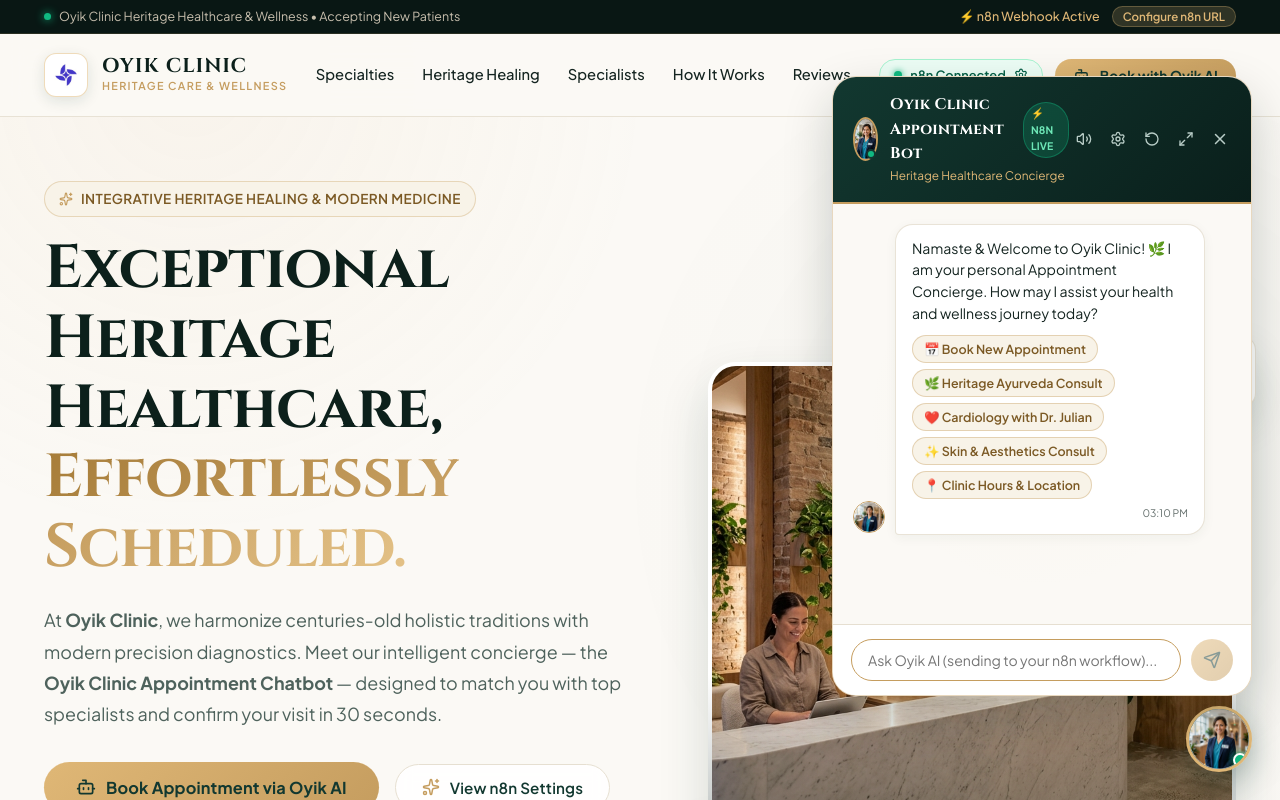
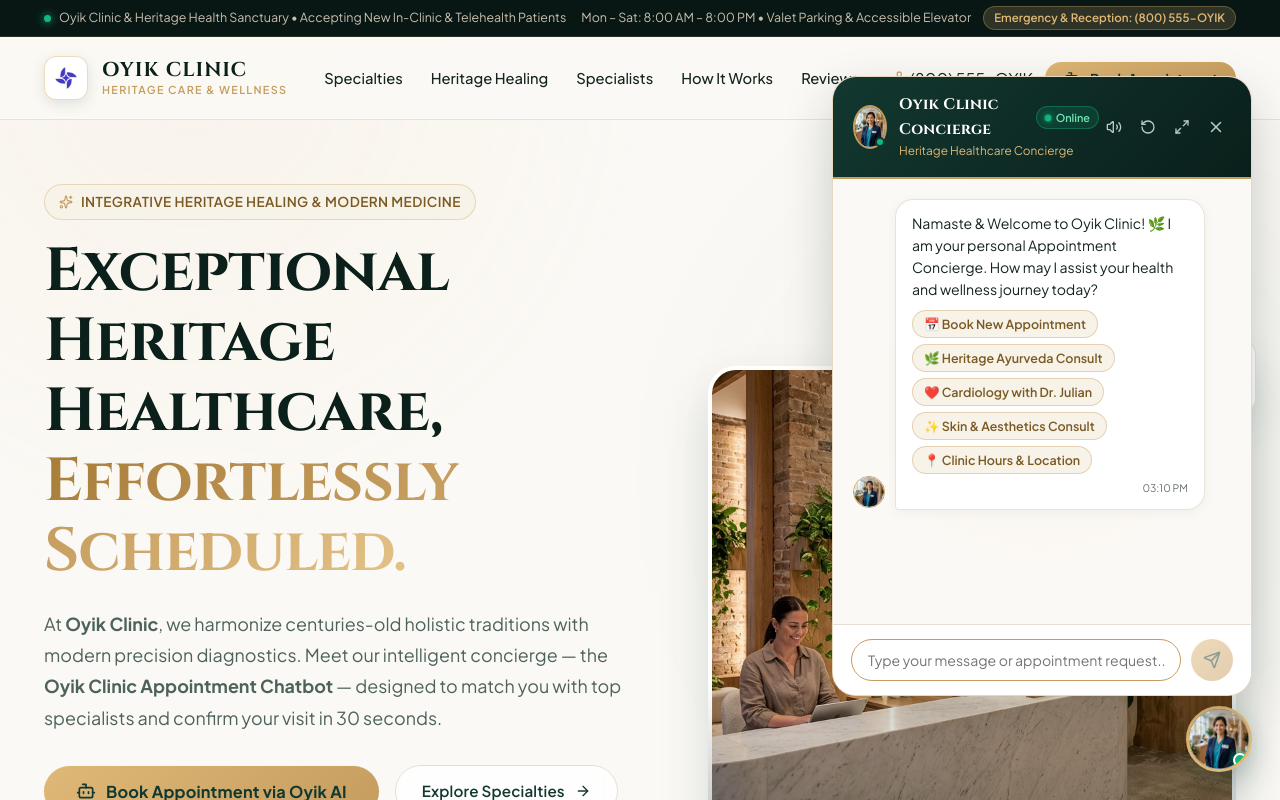
Before and after one commit to harsh-oyik/Oyik_Clinic_Appointment_Chatbot, a React (Vite) app: page / in a window 1280 px wide. Both pictures are taken after a click on the button "Book Appointment via Oyik AI". Shown: the top 800 px of the page. Built offline with nearby package versions, Linux system fonts and the light colour scheme.

Commit message:
feat: polish patient UI by removing developer n8n elements and upgrading to professional clinic concierge design

```diff
--- a/src/App.css
+++ b/src/App.css
@@ -1149,7 +1149,8 @@
   margin-bottom: 22px;
 }
 
-.footer-n8n-badge {
+.footer-n8n-badge,
+.footer-accreditation-badge {
   display: inline-flex;
   align-items: center;
   gap: 8px;
@@ -1166,15 +1167,6 @@
   height: 7px;
   border-radius: 50%;
   background: var(--color-success);
-}
-
-.footer-n8n-link {
-  color: var(--color-gold-light);
-  text-decoration: underline;
-  font-weight: 600;
-  cursor: pointer;
-  background: none;
-  border: none;
 }
 
 .footer-col-title {
@@ -1501,26 +1493,33 @@
   letter-spacing: 0.02em;
 }
 
-.header-mode-tag {
-  font-size: 0.65rem;
-  font-weight: 700;
-  text-transform: uppercase;
-  padding: 2px 7px;
+.header-online-pill {
+  display: inline-flex;
+  align-items: center;
+  gap: 5px;
+  font-size: 0.68rem;
+  font-weight: 600;
+  color: #6ee7b7;
+  background: rgba(16, 185, 129, 0.15);
+  border: 1px solid rgba(16, 185, 129, 0.35);
+  padding: 2px 8px;
   border-radius: var(--radius-full);
-  cursor: pointer;
-  transition: all var(--transition-fast);
-}
-
-.tag-n8n {
-  background: rgba(16, 185, 129, 0.2);
-  color: #6ee7b7;
-  border: 1px solid rgba(16, 185, 129, 0.4);
-}
-
-.tag-demo {
-  background: rgba(245, 158, 11, 0.2);
-  color: #fcd34d;
-  border: 1px solid rgba(245, 158, 11, 0.4);
+}
+
+.online-indicator-dot {
+  width: 6px;
+  height: 6px;
+  border-radius: 50%;
+  background-color: #10b981;
+  box-shadow: 0 0 6px rgba(16, 185, 129, 0.8);
+  display: inline-block;
+  animation: pulse-dot 2s infinite;
+}
+
+@keyframes pulse-dot {
+  0% { transform: scale(0.95); opacity: 0.7; }
+  50% { transform: scale(1.15); opacity: 1; }
+  100% { transform: scale(0.95); opacity: 0.7; }
 }
 
 .header-subtitle {
--- a/src/App.jsx
+++ b/src/App.jsx
@@ -1,4 +1,3 @@
-
 import React, { useState, useEffect } from 'react';
 import './App.css';
 import Navbar from './components/Navbar';
@@ -11,7 +10,6 @@ import Testimonials from './components/Testimonials';
 import Footer from './components/Footer';
 import OyikChatbot from './components/OyikChatbot';
 import ChatLauncher from './components/ChatLauncher';
-import N8nModal from './components/N8nModal';
 
 const DEFAULT_WEBHOOK_URL =
   'https://oyik.cloud/webhook/754890e6-d157-481d-9fa1-32d8563e39e9/chat';
@@ -28,10 +26,7 @@ const generateSessionId = () => {
 export default function App() {
   const [isChatOpen, setIsChatOpen] = useState(false);
   const [chatInitialPrompt, setChatInitialPrompt] = useState('');
-  const [isN8nModalOpen, setIsN8nModalOpen] = useState(false);
-
-  const [webhookUrl, setWebhookUrl] = useState(DEFAULT_WEBHOOK_URL);
-  const [isN8nActive, setIsN8nActive] = useState(true);
+  const [webhookUrl] = useState(DEFAULT_WEBHOOK_URL);
 
   // In-memory session ID generated fresh on every full page refresh.
   // Not restored from cookies, localStorage, or sessionStorage.
@@ -45,15 +40,6 @@ export default function App() {
     } catch (e) {
       // Ignore storage restrictions
     }
-
-    // Always use the new clinic appointment webhook.
-    // Do not allow an old URL saved in localStorage to override it.
-    setWebhookUrl(DEFAULT_WEBHOOK_URL);
-    localStorage.setItem('oyik_n8n_webhook_url', DEFAULT_WEBHOOK_URL);
-
-    // Enable the live n8n chatbot by default.
-    setIsN8nActive(true);
-    localStorage.setItem('oyik_n8n_is_active', 'true');
   }, []);
 
   const handleResetSession = () => {
@@ -75,49 +61,22 @@ export default function App() {
     setIsChatOpen(prev => !prev);
   };
 
-  const handleSaveWebhook = (url) => {
-    const cleanedUrl = (url || '').trim();
-
-    if (!cleanedUrl) {
-      setWebhookUrl(DEFAULT_WEBHOOK_URL);
-      setIsN8nActive(true);
-      localStorage.setItem('oyik_n8n_webhook_url', DEFAULT_WEBHOOK_URL);
-      localStorage.setItem('oyik_n8n_is_active', 'true');
-      return;
-    }
-
-    setWebhookUrl(cleanedUrl);
-    setIsN8nActive(true);
-
-    localStorage.setItem('oyik_n8n_webhook_url', cleanedUrl);
-    localStorage.setItem('oyik_n8n_is_active', 'true');
-  };
-
-  const handleToggleMode = (isLive) => {
-    setIsN8nActive(isLive);
-    localStorage.setItem('oyik_n8n_is_active', String(isLive));
-  };
-
   return (
     <div className="app-root">
-      {/* Top Banner for n8n status info */}
+      {/* Top Professional Clinic Header Strip */}
       <div className="top-utility-strip">
         <div className="container strip-container">
           <div className="strip-left">
             <span className="strip-dot"></span>
-            <span>Oyik Clinic Heritage Healthcare & Wellness • Accepting New Patients</span>
+            <span>Oyik Clinic & Heritage Health Sanctuary • Accepting New In-Clinic & Telehealth Patients</span>
           </div>
           <div className="strip-right">
-            <span className="strip-n8n-info">
-              {isN8nActive ? '⚡ n8n Webhook Active' : '🧪 Chatbot running in Demo Mode'}
+            <span className="strip-schedule-info">
+              Mon – Sat: 8:00 AM – 8:00 PM • Valet Parking & Accessible Elevator
             </span>
-            <button
-              type="button"
-              className="strip-btn"
-              onClick={() => setIsN8nModalOpen(true)}
-            >
-              Configure n8n URL
-            </button>
+            <a href="tel:+18005556945" className="strip-btn">
+              Emergency & Reception: (800) 555-OYIK
+            </a>
           </div>
         </div>
       </div>
@@ -125,17 +84,12 @@ export default function App() {
       {/* Main Navigation */}
       <Navbar
         onOpenChat={handleOpenChat}
-        onOpenN8nConfig={() => setIsN8nModalOpen(true)}
-        webhookUrl={webhookUrl}
-        isN8nActive={isN8nActive}
       />
 
       <main>
         {/* Hero Section */}
         <Hero
           onOpenChat={handleOpenChat}
-          onOpenN8nConfig={() => setIsN8nModalOpen(true)}
-          isN8nActive={isN8nActive}
         />
 
         {/* Chatbot Spotlight Feature */}
@@ -157,8 +111,6 @@ export default function App() {
       {/* Footer */}
       <Footer
         onOpenChat={handleOpenChat}
-        onOpenN8nConfig={() => setIsN8nModalOpen(true)}
-        isN8nActive={isN8nActive}
       />
 
       {/* Embedded Chatbot Window */}
@@ -167,8 +119,6 @@ export default function App() {
         onClose={handleCloseChat}
         initialPrompt={chatInitialPrompt}
         webhookUrl={webhookUrl}
-        isN8nActive={isN8nActive}
-        onOpenN8nConfig={() => setIsN8nModalOpen(true)}
         sessionId={sessionId}
         onResetSession={handleResetSession}
       />
@@ -177,18 +127,6 @@ export default function App() {
       <ChatLauncher
         isOpen={isChatOpen}
         onToggle={handleToggleChat}
-        isN8nActive={isN8nActive}
-      />
-
-      {/* n8n Webhook Configuration Modal */}
-      <N8nModal
-        isOpen={isN8nModalOpen}
-        onClose={() => setIsN8nModalOpen(false)}
-        webhookUrl={webhookUrl}
-        onSaveWebhook={handleSaveWebhook}
-        isN8nActive={isN8nActive}
-        onToggleMode={handleToggleMode}
-        sessionId={sessionId}
       />
     </div>
   );
--- a/src/components/ChatLauncher.jsx
+++ b/src/components/ChatLauncher.jsx
@@ -1,7 +1,7 @@
 import React, { useState, useEffect } from 'react';
 import { Bot, MessageSquare, X, Sparkles } from 'lucide-react';
 
-export default function ChatLauncher({ isOpen, onToggle, isN8nActive }) {
+export default function ChatLauncher({ isOpen, onToggle }) {
   const [showTooltip, setShowTooltip] = useState(false);
 
   useEffect(() => {
@@ -20,7 +20,7 @@ export default function ChatLauncher({ isOpen, onToggle, isN8nActive }) {
           <div className="tooltip-header">
             <span className="tooltip-badge">
               <Sparkles size={11} />
-              {isN8nActive ? 'n8n Live' : 'AI Assistant'}
+              Appointment Concierge
             </span>
             <button
               type="button"
--- a/src/components/Footer.jsx
+++ b/src/components/Footer.jsx
@@ -1,7 +1,7 @@
 import React from 'react';
 import { Bot, MapPin, Phone, Mail, Clock, ShieldCheck, Heart } from 'lucide-react';
 
-export default function Footer({ onOpenChat, onOpenN8nConfig, isN8nActive }) {
+export default function Footer({ onOpenChat }) {
   return (
     <footer className="footer-section">
       <div className="container footer-container">
@@ -22,16 +22,9 @@ export default function Footer({ onOpenChat, onOpenN8nConfig, isN8nActive }) {
               Blending timeless holistic traditions with contemporary clinical precision. We believe healing happens when centuries of wisdom meet modern diagnostic compassion.
             </p>
 
-            <div className="footer-n8n-badge">
+            <div className="footer-accreditation-badge">
               <span className="dot-green"></span>
-              <span>Chatbot Powered by n8n ({isN8nActive ? 'Live Mode' : 'Interactive Demo'})</span>
-              <button
-                type="button"
-                className="footer-n8n-link"
-                onClick={onOpenN8nConfig}
-              >
-                Configure
-              </button>
+              <span>Accredited Healthcare & Heritage Wellness Sanctuary</span>
             </div>
           </div>
 
@@ -111,7 +104,7 @@ export default function Footer({ onOpenChat, onOpenN8nConfig, isN8nActive }) {
             <span className="dot-sep">•</span>
             <a href="#">Terms of Care</a>
             <span className="dot-sep">•</span>
-            <a href="#" onClick={(e) => { e.preventDefault(); onOpenN8nConfig(); }}>n8n Webhook Settings</a>
+            <a href="#">HIPAA & Confidentiality</a>
           </div>
         </div>
       </div>
--- a/src/components/Hero.jsx
+++ b/src/components/Hero.jsx
@@ -1,7 +1,7 @@
 import React from 'react';
 import { Bot, Calendar, Sparkles, CheckCircle2, Clock, ShieldCheck, ArrowRight } from 'lucide-react';
 
-export default function Hero({ onOpenChat, onOpenN8nConfig, isN8nActive }) {
+export default function Hero({ onOpenChat }) {
   return (
     <section className="hero-section">
       <div className="container hero-container">
@@ -31,14 +31,13 @@ export default function Hero({ onOpenChat, onOpenN8nConfig, isN8nActive }) {
               <span>Book Appointment via Oyik AI</span>
             </button>
 
-            <button
-              type="button"
+            <a
+              href="#specialties"
               className="btn btn-outline"
-              onClick={onOpenN8nConfig}
             >
-              <Sparkles size={18} color="#c59d5f" />
-              <span>{isN8nActive ? 'View n8n Settings' : 'Connect n8n Workflow'}</span>
-            </button>
+              <span>Explore Specialties</span>
+              <ArrowRight size={16} />
+            </a>
           </div>
 
           {/* Key Value Points */}
--- a/src/components/HowItWorks.jsx
+++ b/src/components/HowItWorks.jsx
@@ -33,7 +33,7 @@ export default function HowItWorks({ onOpenChat }) {
           <div className="badge-heritage">Simple & Seamless</div>
           <h2>How The Oyik AI Appointment System Works</h2>
           <p>
-            Say goodbye to hold music, manual receptionist scheduling, or missed appointments. Our n8n-powered chatbot automates your appointment workflow smoothly.
+            Say goodbye to hold music, telephone queues, or waiting on hold. Our dedicated appointment concierge automatically matches you with specialists and confirms your slot in seconds.
           </p>
         </div>
 
--- a/src/components/Navbar.jsx
+++ b/src/components/Navbar.jsx
@@ -1,7 +1,7 @@
 import React, { useState } from 'react';
-import { Sparkles, Bot, Settings, Calendar, Menu, X, ShieldCheck } from 'lucide-react';
+import { Bot, Calendar, Phone, Menu, X } from 'lucide-react';
 
-export default function Navbar({ onOpenChat, onOpenN8nConfig, n8nWebhookUrl, isN8nActive }) {
+export default function Navbar({ onOpenChat }) {
   const [mobileMenuOpen, setMobileMenuOpen] = useState(false);
 
   return (
@@ -29,19 +29,10 @@ export default function Navbar({ onOpenChat, onOpenN8nConfig, n8nWebhookUrl, isN
 
         {/* Action Buttons */}
         <div className="nav-actions">
-          {/* n8n Status / Config Button */}
-          <button
-            type="button"
-            className={`n8n-status-pill ${isN8nActive ? 'active' : 'demo'}`}
-            onClick={onOpenN8nConfig}
-            title="Configure or test your n8n chatbot webhook"
-          >
-            <span className="status-dot"></span>
-            <span className="status-text">
-              {isN8nActive ? 'n8n Connected' : 'n8n: Demo Mode'}
-            </span>
-            <Settings size={14} className="settings-icon" />
-          </button>
+          <a href="tel:+18005556945" className="nav-phone-link">
+            <Phone size={14} className="text-gold" />
+            <span>(800) 555-OYIK</span>
+          </a>
 
           {/* Book Appointment CTA */}
           <button
@@ -50,7 +41,7 @@ export default function Navbar({ onOpenChat, onOpenN8nConfig, n8nWebhookUrl, isN
             onClick={() => onOpenChat()}
           >
             <Bot size={17} />
-            <span>Book with Oyik AI</span>
+            <span>Book Appointment</span>
           </button>
 
           {/* Mobile Menu Toggle */}
@@ -74,19 +65,19 @@ export default function Navbar({ onOpenChat, onOpenN8nConfig, n8nWebhookUrl, isN
           <a href="#how-it-works" onClick={() => setMobileMenuOpen(false)}>How It Works</a>
           <a href="#reviews" onClick={() => setMobileMenuOpen(false)}>Reviews</a>
           <div className="mobile-drawer-actions">
-            <button
-              type="button"
+            <a
+              href="tel:+18005556945"
               className="btn btn-outline btn-sm"
-              onClick={() => { setMobileMenuOpen(false); onOpenN8nConfig(); }}
+              onClick={() => setMobileMenuOpen(false)}
             >
-              <Settings size={16} /> Configure n8n Webhook
-            </button>
+              <Phone size={15} /> Call Reception
+            </a>
             <button
               type="button"
               className="btn btn-gold btn-sm"
               onClick={() => { setMobileMenuOpen(false); onOpenChat(); }}
             >
-              <Bot size={16} /> Open Oyik Chatbot
+              <Bot size={16} /> Book via Oyik AI
             </button>
           </div>
         </div>
--- a/src/components/OyikChatbot.jsx
+++ b/src/components/OyikChatbot.jsx
@@ -2,7 +2,7 @@ import React, { useState, useEffect, useRef } from 'react';
 import {
   Bot, X, Send, Sparkles, Calendar, Clock, User, Phone, CheckCircle2,
   Volume2, VolumeX, Maximize2, Minimize2, RotateCcw, AlertCircle,
-  Download, ExternalLink, ChevronRight, Settings
+  Download, ExternalLink, ChevronRight
 } from 'lucide-react';
 
 export default function OyikChatbot({
@@ -10,8 +10,6 @@ export default function OyikChatbot({
   onClose,
   initialPrompt,
   webhookUrl,
-  isN8nActive,
-  onOpenN8nConfig,
   sessionId,
   onResetSession
 }) {
@@ -152,8 +150,8 @@ export default function OyikChatbot({
     playChime('send');
     setIsTyping(true);
 
-    // If n8n webhook is active and URL is set, call n8n!
-    if (isN8nActive && webhookUrl) {
+    // If webhook is configured, call the appointment concierge workflow!
+    if (webhookUrl) {
       try {
         const response = await fetch(webhookUrl, {
           method: 'POST',
@@ -184,8 +182,7 @@ export default function OyikChatbot({
             id: 'bot_' + Date.now(),
             sender: 'bot',
             text: botReplyText || "Received your message at Oyik Clinic.",
-            timestamp: new Date().toLocaleTimeString([], { hour: '2-digit', minute: '2-digit' }),
-            source: 'n8n'
+            timestamp: new Date().toLocaleTimeString([], { hour: '2-digit', minute: '2-digit' })
           };
 
           setIsTyping(false);
@@ -201,9 +198,9 @@ export default function OyikChatbot({
           id: 'bot_err_' + Date.now(),
           sender: 'bot',
           isError: true,
-          text: `⚠️ Could not reach your n8n webhook (${err.message}). Make sure your n8n workflow is active or running with CORS allowed. Would you like to switch to built-in simulation mode?`,
+          text: "Our appointment concierge is currently experiencing high demand. Please try again or reach our 24/7 reception desk at (800) 555-OYIK for immediate priority scheduling.",
           timestamp: new Date().toLocaleTimeString([], { hour: '2-digit', minute: '2-digit' }),
-          quickReplies: ["Switch to Simulation Mode", "Configure n8n Webhook"]
+          quickReplies: ["📅 Book New Appointment", "🌿 Heritage Ayurveda Consult", "❤️ Cardiology with Dr. Julian"]
         };
         setMessages(prev => [...prev, errorMessage]);
         playChime('receive');
@@ -252,19 +249,6 @@ export default function OyikChatbot({
           timestamp: new Date().toLocaleTimeString([], { hour: '2-digit', minute: '2-digit' })
         }
       ]);
-    } else if (text.includes("switch to simulation")) {
-      setMessages(prev => [
-        ...prev,
-        {
-          id: 'bot_' + Date.now(),
-          sender: 'bot',
-          text: "Switched to Built-in Interactive Demo Mode! You can test booking with any doctor now.",
-          quickReplies: ["📅 Book New Appointment", "🌿 Heritage Ayurveda Consult", "❤️ Cardiology"],
-          timestamp: new Date().toLocaleTimeString([], { hour: '2-digit', minute: '2-digit' })
-        }
-      ]);
-    } else if (text.includes("configure n8n")) {
-      onOpenN8nConfig();
     } else {
       setMessages(prev => [
         ...prev,
@@ -431,13 +415,10 @@ Instructions:
 
           <div>
             <div className="header-title-row">
-              <h4>Oyik Clinic Appointment Bot</h4>
-              <span
-                className={`header-mode-tag ${isN8nActive ? 'tag-n8n' : 'tag-demo'}`}
-                onClick={onOpenN8nConfig}
-                title="Click to configure n8n webhook"
-              >
-                {isN8nActive ? '⚡ n8n Live' : '🧪 Demo Mode'}
+              <h4>Oyik Clinic Concierge</h4>
+              <span className="header-online-pill">
+                <span className="online-indicator-dot"></span>
+                <span>Online</span>
               </span>
             </div>
             <p className="header-subtitle">Heritage Healthcare Concierge</p>
@@ -453,15 +434,6 @@ Instructions:
             title={soundEnabled ? "Mute audio chimes" : "Enable audio chimes"}
           >
             {soundEnabled ? <Volume2 size={16} /> : <VolumeX size={16} />}
-          </button>
-
-          <button
-            type="button"
-            className="header-icon-btn"
-            onClick={onOpenN8nConfig}
-            title="Configure n8n Webhook"
-          >
-            <Settings size={16} />
           </button>
 
           <button
@@ -512,14 +484,6 @@ Instructions:
                   <p key={lIdx}>{line}</p>
                 ))}
               </div>
-
-              {/* Source tag if response came from n8n */}
-              {msg.source === 'n8n' && (
-                <div className="n8n-tag-badge">
-                  <Sparkles size={11} />
-                  <span>Powered by your n8n workflow</span>
-                </div>
-              )}
 
               {/* Doctor Picker Component */}
               {msg.type === 'doctor-picker' && (
@@ -698,7 +662,7 @@ Instructions:
           ref={inputRef}
           type="text"
           className="chat-text-input"
-          placeholder={isN8nActive ? "Ask Oyik AI (sending to your n8n workflow)..." : "Type your message or appointment need..."}
+          placeholder="Type your message or appointment request..."
           value={inputValue}
           onChange={(e) => setInputValue(e.target.value)}
         />
```
